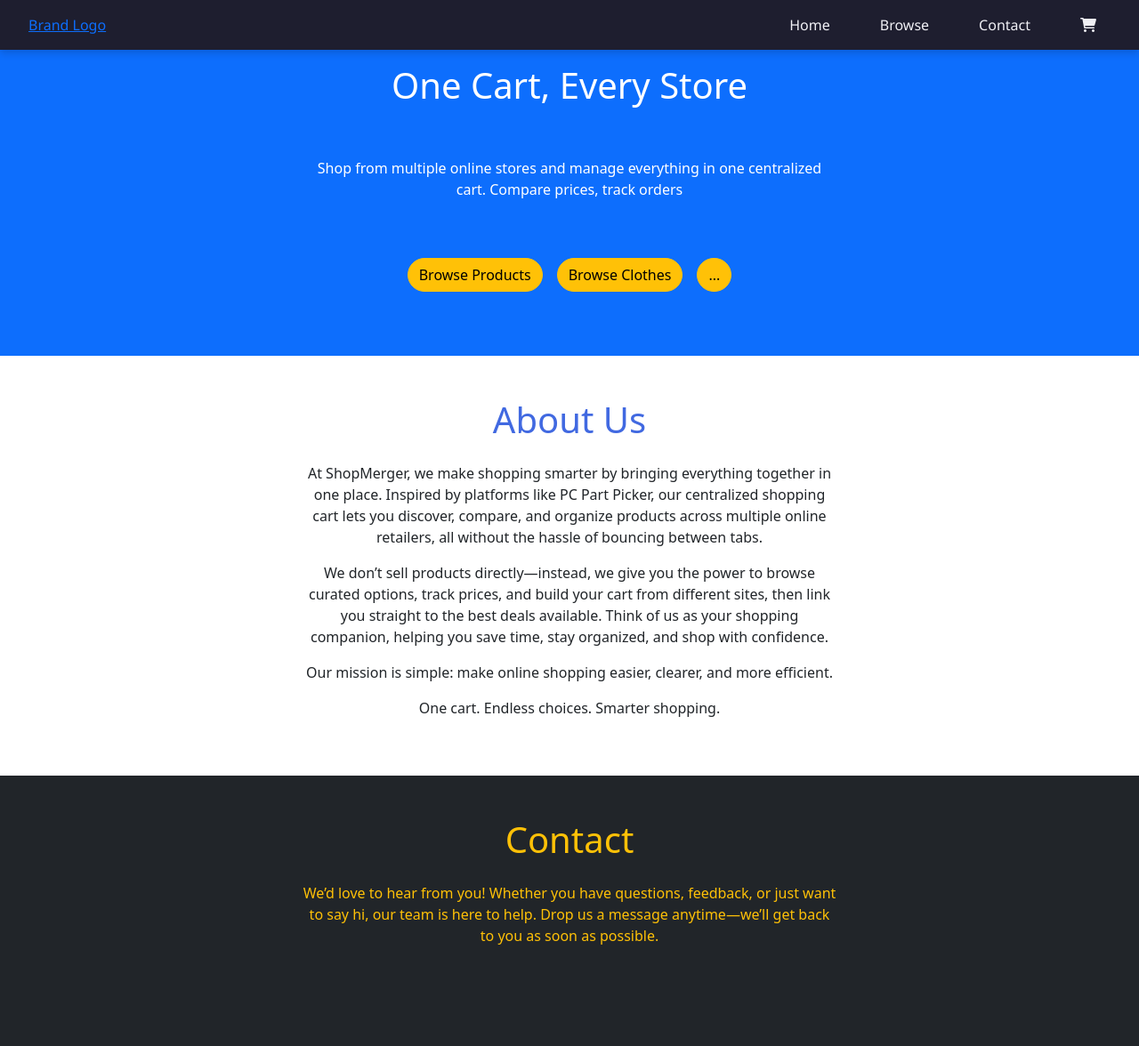
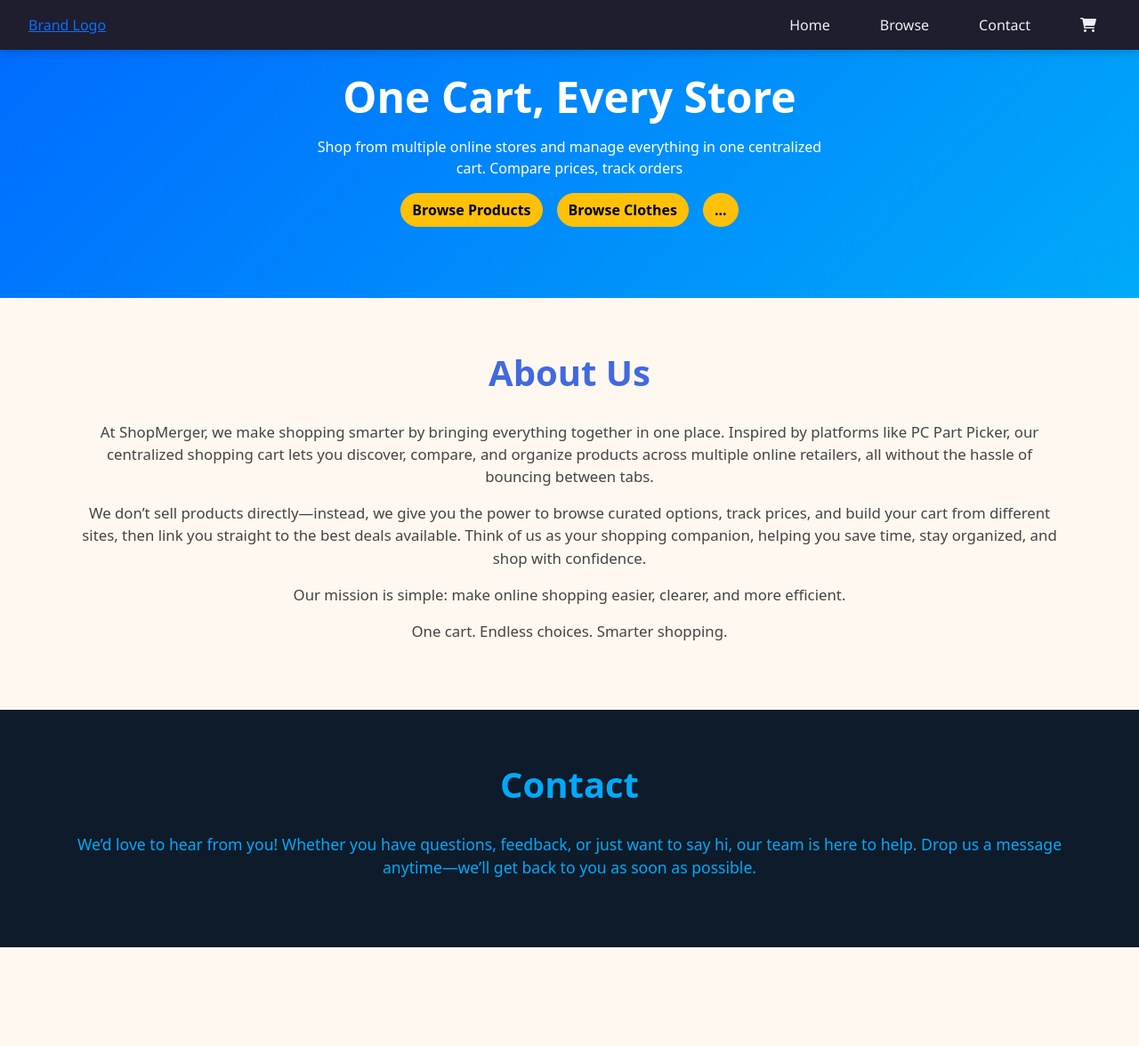
Before and after one commit to Chris-Karagiannis/CSCxUPCHackathon, a Flask app: page / in a window 1280 px wide. Shown: the whole page at 89% size. After the commit the page ends 1065 px from the top, so only its background shows below. Run offline with Flask 3, Linux system fonts and the light colour scheme.

Commit message:
Adding more styling to the landing page

```diff
--- /dev/null
+++ b/static/css/index.css
@@ -0,0 +1,57 @@
+/* Hero Section */
+.hero {
+    background: linear-gradient(135deg, #006aff, #00aaf9);
+    color: white;
+    text-align: center;
+    padding: 80px 20px;
+}
+
+.hero h1{
+    font-size: 3rem;
+    font-weight: 700;
+}
+
+.hero p{
+    max-width: 600px;
+    margin: 15px auto;
+    font-size: 1.2 rem;
+}
+
+.hero .btn{
+    font-weight: 600;
+}
+
+/* About Us */
+.about {
+    background: #fff8f0;
+    padding: 60px 20px;
+}
+
+.about h1{
+    color: royalblue;
+    font-weight: bold;
+    margin-bottom: 30px;
+}
+
+.about p{
+    font-size: 1.05rem;
+    color: #444;
+}
+
+/* Contact */
+.contact{
+    background:  #0d1b2a;
+    color: white;
+    padding: 60px 20px;
+}
+
+.contact h1{
+    color: #00aaf9;
+    font-weight: bold;
+    margin-bottom: 30px;
+}
+
+.contact p{
+    font-size: 1.1rem;
+    color: #00aaf9;
+}
--- a/templates/index.jinja
+++ b/templates/index.jinja
@@ -5,58 +5,35 @@
   <title>Home</title>
 
   <link href="https://cdn.jsdelivr.net/npm/bootstrap@5.3.3/dist/css/bootstrap.min.css" rel="stylesheet">
+   <link rel="stylesheet" href="{{ url_for('static', filename='css/index.css') }}">
   {% include 'shared/navBar.jinja' %}
 </head>
 <body>
-    <section class="bg-primary text-white">
+    <section class="hero">
+    <h1>One Cart, Every Store</h1>
+    <p>Shop from multiple online stores and manage everything in one centralized cart. Compare prices, track orders</p>
+    <div class="d-flex justify-content-center gap-3 mt-3">
+      <button type="button" class="btn btn-warning rounded-pill">Browse Products</button>
+      <button type="button" class="btn btn-warning rounded-pill">Browse Clothes</button>
+      <button type="button" class="btn btn-warning rounded-pill">...</button>
+    </div>
+    </section>
+    <section class="about text-center">
         <div class="container">
-            <div class="row align-items-center py-5" style="height: 400px">
-                <h1 class="text-center">
-                       One Cart, Every Store
-                </h1>
-                <div class="text-center mx-auto" style="max-width: 600px">
-                    Shop from multiple online stores and manage everything in one centralized cart. Compare prices, track orders
-                </div>
-                <div class="d-flex justify-content-center gap-3 mt-3">
-                    <button type="button" class="btn btn-warning rounded-pill">Browse Products</button>
-                    <button type="button" class="btn btn-warning rounded-pill">Browse Clothes</button>
-                    <button type="button" class="btn btn-warning rounded-pill">...</button>
-                </div>
-            </div>
+        <h1>About Us</h1>
+            <p>At ShopMerger, we make shopping smarter by bringing everything together in one place. Inspired by platforms like PC Part Picker, our centralized shopping cart lets you discover, compare, and organize products across multiple online retailers, all without the hassle of bouncing between tabs.</p>
+            <p>We don’t sell products directly—instead, we give you the power to browse curated options, track prices, and build your cart from different sites, then link you straight to the best deals available. Think of us as your shopping companion, helping you save time, stay organized, and shop with confidence.</p>
+            <p>Our mission is simple: make online shopping easier, clearer, and more efficient.</p>
+            <p>One cart. Endless choices. Smarter shopping.</p>
         </div>
     </section>
-    <section class="text-dark">
-        <div class="align-items-center py-5 text-center">
-            <h1 style="color: RoyalBlue" class="pb-3">
-                About Us
-            </h1>
-            <p class="text-center mx-auto" style="max-width: 600px">
-                At ShopMerger, we make shopping smarter by bringing everything together in one place. Inspired by platforms like PC Part Picker, our centralized shopping cart lets you discover, compare, and organize products across multiple online retailers, all without the hassle of bouncing between tabs.
-            </p>
-            <p class="text-center mx-auto" style="max-width: 600px">
-                We don’t sell products directly—instead, we give you the power to browse curated options, track prices, and build your cart from different sites, then link you straight to the best deals available. Think of us as your shopping companion, helping you save time, stay organized, and shop with confidence.
-            </p>
-            <p class="text-center mx-auto" style="max-width: 600px">
-                Our mission is simple: make online shopping easier, clearer, and more efficient.
-            </p>
-            <p class="text-center mx-auto" style="max-width: 600px">
-                One cart. Endless choices. Smarter shopping.
-            </p>
+    </section>
+    <section class="contact text-center">
+        <div class="container">
+            <h1>Contact</h1>
+            <p>We’d love to hear from you! Whether you have questions, feedback, or just want to say hi, our team is here to help. Drop us a message anytime—we’ll get back to you as soon as possible.</p>
         </div>
-    </section>
-    <section class="bg-dark text-white">
-        <div class="py-5 align-items-center text-center">
-            <h1 class="pb-3 text-warning">
-                Contact
-            </h1>
-            <div style="max-width: 600px" class="text-center text-warning mx-auto pb-5">
-                <p>
-                    We’d love to hear from you! Whether you have questions, feedback, or just want to say hi, our team is here to help. Drop us a message anytime—we’ll get back to you as soon as possible.
-                </p>
-            </div>
-        </div>
-
-    </section>
+  </section>
   <script src="https://cdn.jsdelivr.net/npm/bootstrap@5.3.3/dist/js/bootstrap.bundle.min.js"></script>
 </body>
 </html>
```
